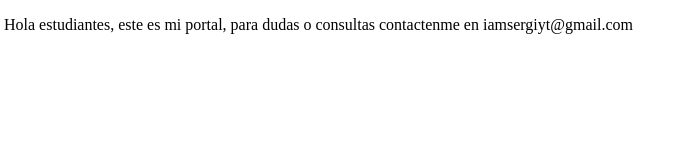
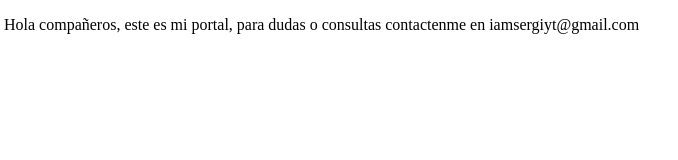
Before and after one commit to SergiBer10/ProjectDemo, a plain HTML site: page index.html in a window 1280 px wide. Shown: the full height of the page, 4-682 px from the left. Drawn offline with Linux system fonts and the light colour scheme.

Commit message:
Cambios agregamos compañeros

```diff
--- a/index.html
+++ b/index.html
@@ -7,7 +7,7 @@
     <title>Hola Mundo</title>
 </head>
 <body>
-    <p>Hola estudiantes, este es mi portal, para dudas o consultas contactenme en iamsergiyt@gmail.com
+    <p>Hola compañeros, este es mi portal, para dudas o consultas contactenme en iamsergiyt@gmail.com
     </p>
 
 </body>
```
